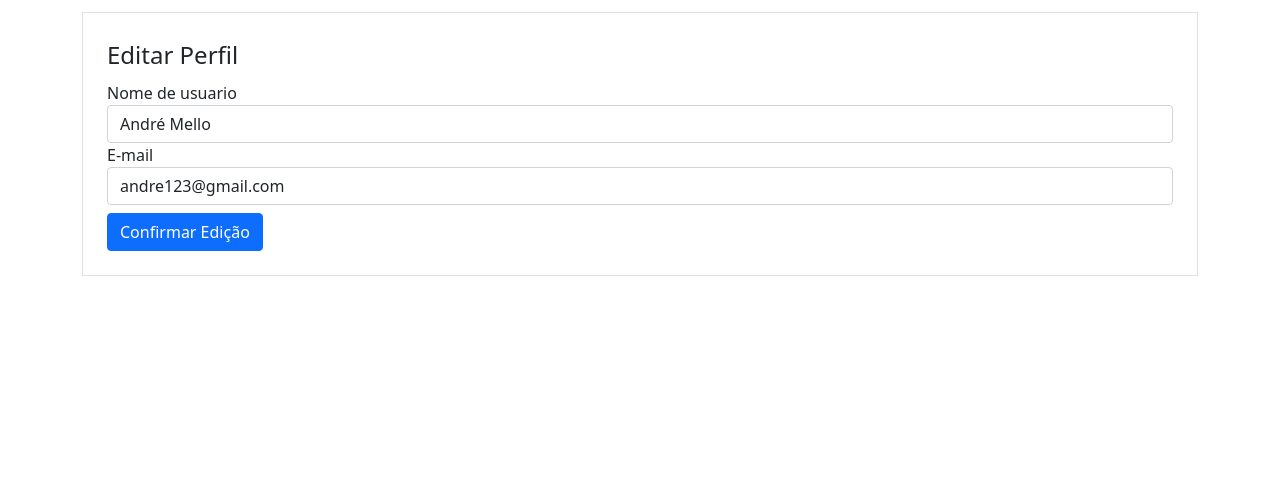
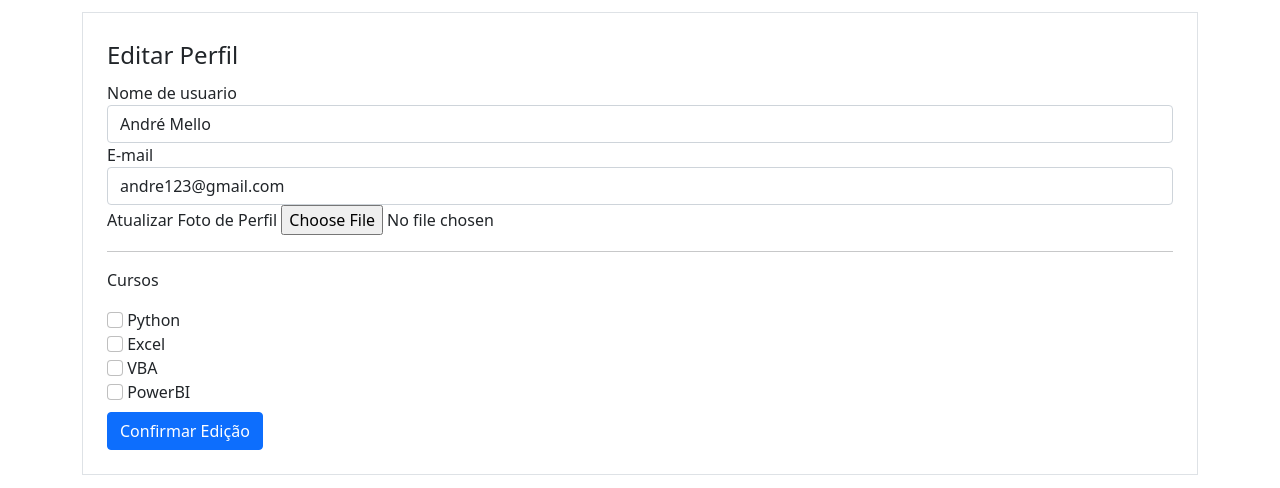
Before and after one commit to Andremelloo/MeuSiteBlog, a Flask app: page /perfil/editar in a window 1280 px wide. Shown: the part 312-800 px from the top of the page. Run offline with Flask 2, Linux system fonts and the light colour scheme; a user stored in the database is signed in; some libraries are stand-ins or nearby versions.

Commit message:
Initial commit v4

```diff
--- a/DocumentosSite/Routes.py
+++ b/DocumentosSite/Routes.py
@@ -3,7 +3,9 @@ from DocumentosSite import app, database, bcrypt
 from DocumentosSite.forms import FormLogin, FormCriarConta, FormEditarPerfil
 from DocumentosSite.models import Usuario
 from flask_login import login_user, logout_user, current_user, login_required
-
+import secrets
+import os
+from PIL import Image
 
 # login_required é para bloquer as paginas que voce quer, quando a pessoa não esta com o login feito no site ainda.
 #current_user verifica qual usuario esta na pagina, esta logado ou nao esta logado... usando o current_user.is_authenticated
@@ -79,6 +81,39 @@ def perfil():
 def criar_post():
     return render_template('criarpost.html')
 
+
+## import secrets
+## import os
+## from PIL import Image
+
+def salvar_imagem(imagem):
+    # adicionar um codigo aleatorio no nome da imagem, para nao ter repetida.
+    codigo = secrets.token_hex(8) ## colocar um codigo de 8 numeros
+    nome, extensao = os.path.splitext(imagem.filename)
+    nome_arquivo = nome + codigo + extensao
+    caminho_completo = os.path.join(app.root_path, 'static/fotos_perfil', nome_arquivo)
+    # reduzier o tamanho da imagem, para ter mais espaço
+    tamanho = (200,200)
+    imagem_reduzida = Image.open(imagem)
+    imagem_reduzida.thumbnail(tamanho)
+    # salvar a imagem na pasta fotos_perfil
+    imagem_reduzida.save(caminho_completo)
+    return nome_arquivo
+    # mudar  o campo foto_perfil do usuario para o novo nome da imagem
+
+
+def atualizar_cursos(form):
+    lista_cursos = []
+    for campo in form:
+        if 'curso_' in campo.name:
+            ## adicionar o campo.label( excel ) na lista de cursos
+            if campo.data: ## se o campo dos cursos em boleano esta marcado.
+                lista_cursos.append(campo.label.text)
+    return ';'.join(lista_cursos)
+
+
+
+
 @app.route('/perfil/editar',methods=['GET', 'POST'])
 @login_required
 def editar_perfil():
@@ -86,9 +121,16 @@ def editar_perfil():
     if form.validate_on_submit():  ## validar o validate do model
         current_user.email = form.email.data # subistituir o email do usuario para qual ele escreveu
         current_user.username = form.username.data ## subistituir o nome do usuario para qual ele escreveu
+        if form.foto_perfil.data:
+            nome_imagem = salvar_imagem(form.foto_perfil.data)
+            current_user.foto_perfil = nome_imagem
+
+
+        current_user.cursos = atualizar_cursos(form)
+
         database.session.commit()  ##o banco de dados que ja esta adicionado no banco de dados, entao so da um commit igual um uptade.
         flash('Perfil atualizado com succeso')
-        return  redirect(url_for('perfil')) ## depois retiriciona para a pagina perfil
+        return redirect(url_for('perfil')) ## depois retiriciona para a pagina perfil
 
     elif request.method == "GET":  ## verifica se o usuario esta carregando a pagina se sim.. executa ..deixar o seu formulario preechido ja, tenho que da um modo GET no meu site
         form.username.data = current_user.username
--- a/DocumentosSite/forms.py
+++ b/DocumentosSite/forms.py
@@ -1,9 +1,12 @@
 from flask_wtf import FlaskForm
+from flask_wtf.file import  FileField, FileAllowed
 from wtforms import StringField, PasswordField, SubmitField, BooleanField
 from wtforms.validators import DataRequired, Length, Email, EqualTo, ValidationError
 from DocumentosSite.models import Usuario
 from flask_login import current_user
 
+
+## FileField é para escolher a foto no seu computador e FileAllowed é um valitador de arquivos
 ## StringField
 ## PasswordField  uma senha
 ## SubmitField  um botão
@@ -44,12 +47,19 @@ class FormLogin(FlaskForm):
 class FormEditarPerfil(FlaskForm):
     username = StringField('Nome de usuario', validators=[DataRequired()])
     email = StringField('E-mail', validators=[DataRequired(), Email()])
+    foto_perfil = FileField('Atualizar Foto de Perfil', validators=[FileAllowed(['jpg','png'])])
+
+    curso_python = BooleanField('Python')
+    curso_excel = BooleanField('Excel')
+    curso_vba = BooleanField('VBA')
+    curso_powerbi = BooleanField('PowerBI')
+
     botao_submit_editarperfil = SubmitField('Confirmar Edição')
 
 
     def validate_email(self, email):
         # verificar se o cara mudou de email
-        if current_user.email != email.data:  ## e o email do usuario for diferente do email que ele escrever
+        if current_user.email != email.data:  ## Se o email do usuario for diferente do email que ele escrever
             usuario = Usuario.query.filter_by(email=email.data).first()
             if usuario:  ## se houver um email no banco de dados, vou enviar uma msg de erro
                 raise ValidationError('Ja existe um email desse cadastrado, tento outro')
--- a/DocumentosSite/templates/editar_perfil.html
+++ b/DocumentosSite/templates/editar_perfil.html
@@ -7,7 +7,7 @@
             <hr>
                 <div class="row">
                     <div class= "col">
-                        <form method="POST" action="" class="border p-4 nt-2">
+                        <form method="POST" action="" class="border p-4 nt-2" enctype="multipart/form-data">
                             {{ form.csrf_token }}
                             <legend>Editar Perfil</legend>
                                 <fieldset>
@@ -44,9 +44,34 @@
                                             {% endif %}
 
                                     </div>
+                                    <div class="form-group">
+                                        {{ form.foto_perfil.label }}
+                                        {{ form.foto_perfil (class="form-control-file") }}
+                                        {% if form.foto_perfil.errors %}
+                                            {% for error in form.foto_perfil.errors%}
+                                                <span class="text-danger">{{ error }} </span><br>
+
+                                            {% endfor %}
+                                        {% endif %}
+
+
+                                    </div>
+                                    <hr>
+                                    <p>Cursos</p>
+                                    {% for campo in form %}
+                                        {% if 'curso_' in campo.name %}
+                                            <div class="form-group">
+                                                {{ campo (class="form-check-input") }}
+                                                {{ campo.label (class="form-check-input-label") }}
+                                            </div>
+
+                                        {% endif %}
+                                    {% endfor %}
+
+                                    {{ form.botao_submit_editarperfil (class="btn btn-primary mt-2")}}
+                                    </div>
 
                                 </fieldset>
-                                {{ form.botao_submit_editarperfil (class="btn btn-primary mt-2")}}
 
                         </form>
                     </div>
--- a/DocumentosSite/templates/login_conta.html
+++ b/DocumentosSite/templates/login_conta.html
@@ -44,8 +44,10 @@
 
                                             {% endif %}
                                     </div>
-                                    {{ form_login.lembrar_dados.label (class="form-check-input-label") }}
-                                    {{ form_login.lembrar_dados (class="form-check-input") }}
+                                        <div class="form-group">
+                                            {{ form_login.lembrar_dados.label (class="form-check-input-label") }}
+                                            {{ form_login.lembrar_dados (class="form-check-input") }}
+                                        </div>
                                 </fieldset>
                                 {{ form_login.botao_submit_login (class="btn btn-primary mt-2")}}
 
--- a/DocumentosSite/templates/perfil.html
+++ b/DocumentosSite/templates/perfil.html
@@ -9,7 +9,11 @@
                 <div class="ml-3 w-100">
                     <h4 class="mb-0 mt-0">{{ current_user.username  }}</h4> <span>{{ current_user.email }}</span>
                     <div class="p-2 mt-2 bg-primary d-flex justify-content-between rounded text-white stats">
-                        <div class="d-flex flex-column"> <span class="articles">Articles</span> <span class="number1">38</span> </div>
+                        {% if 'Nao Informado' in current_user.cursos %}
+                            <div class="d-flex flex-column"> <span class="articles">Cursos</span> <span class="number1">0</span> </div>
+                        {% else %}
+                            <div class="d-flex flex-column"> <span class="articles">Cursos</span> <span class="number1">{{  current_user.cursos.count(';') +1   }}</span> </div>
+                        {% endif %}
                         <div class="d-flex flex-column"> <span class="followers">Followers</span> <span class="number2">980</span> </div>
                         <div class="d-flex flex-column"> <span class="rating">Rating</span> <span class="number3">8.9</span> </div>
                     </div>
```
Also changed, not shown: DocumentosSite/meusite.db.
